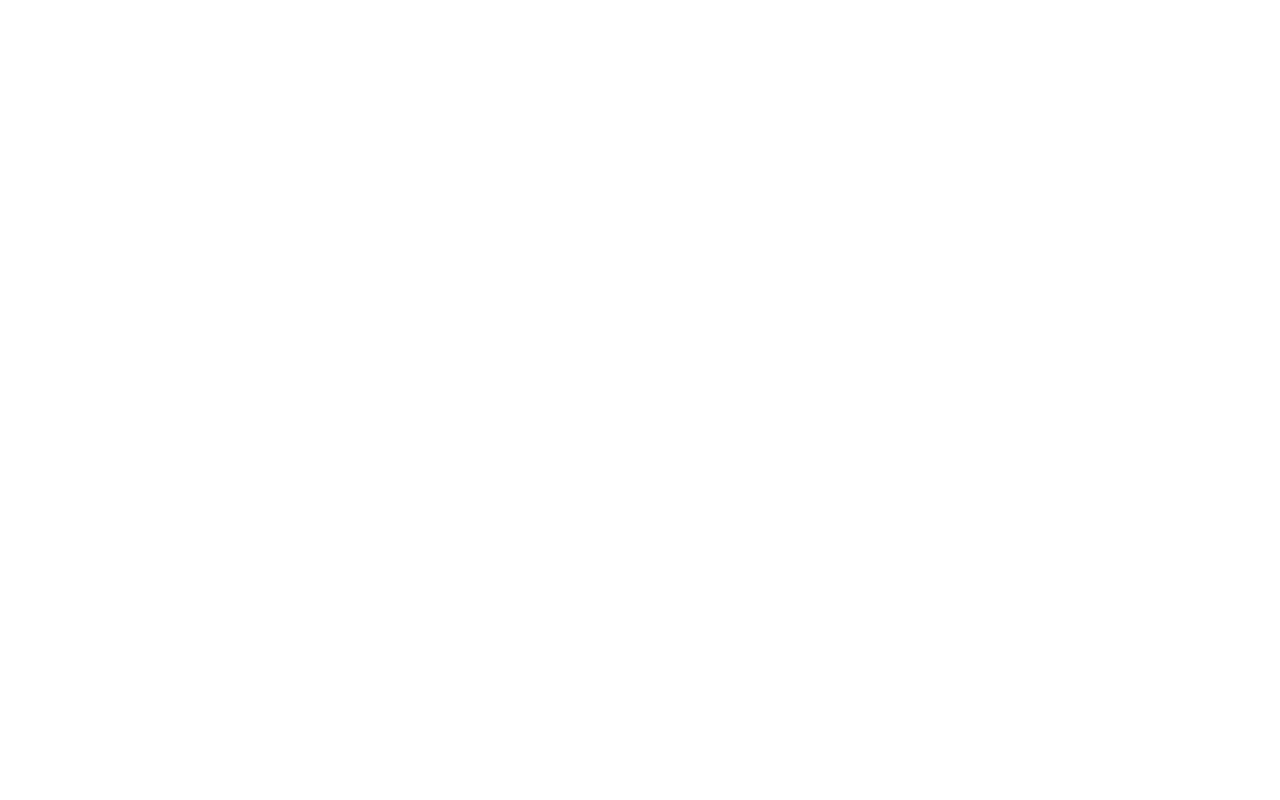
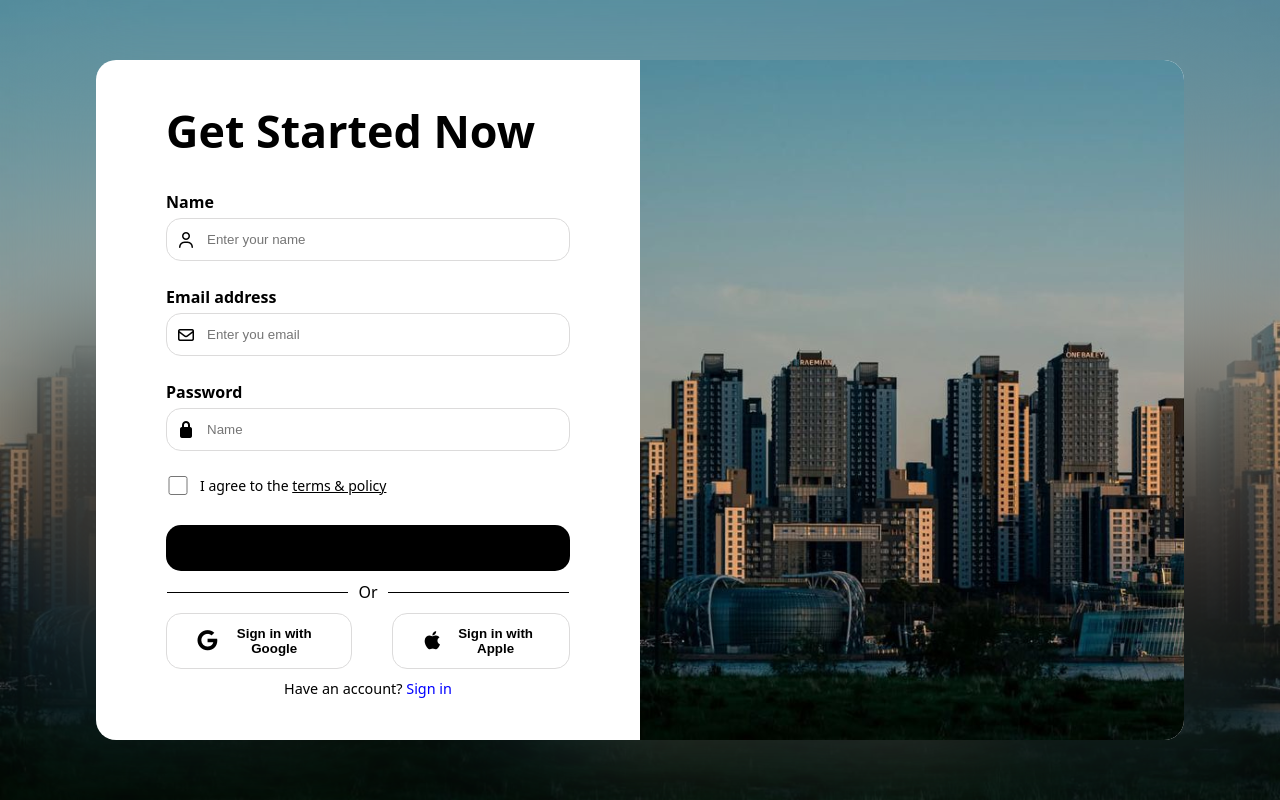
Before and after one commit to mc0749050/Signup-Page-UI, a plain HTML site: page index.html in a window 1280 px wide. Drawn offline with Linux system fonts and the light colour scheme.

Commit message:
Project completed

```diff
--- a/index.html
+++ b/index.html
@@ -1,11 +1,87 @@
-<!DOCTYPE html>
+<!doctype html>
 <html lang="en">
-<head>
-    <meta charset="UTF-8">
-    <meta name="viewport" content="width=device-width, initial-scale=1.0">
+  <head>
+    <meta charset="UTF-8" />
+    <meta name="viewport" content="width=device-width, initial-scale=1.0" />
     <title>Signup</title>
-</head>
-<body>
+    <link rel="stylesheet" href="style.css" />
+    <link
+      rel="stylesheet"
+      href="https://cdnjs.cloudflare.com/ajax/libs/font-awesome/7.3.1/css/all.min.css"
+      integrity="sha512-QeR2VH+lsBE5LSAe1Q5EnTBbe7XTBubt8dG93Y7gidSgdMCr8nVqKcfKAMyN96SV8KDbZVTDXChatu5G2KQGzg=="
+      crossorigin="anonymous"
+      referrerpolicy="no-referrer"
+    />
+  </head>
+  <body>
+    <div class="container">
+      <!-- form section -->
+      <div class="left">
+        <h1>Get Started Now</h1>
+        <div class="form">
+          <div class="form-input">
+            <label class="input-label" for="name">Name</label>
+            <div class="inner-input">
+              <input
+                class="input-box"
+                type="text"
+                id="name"
+                placeholder="Enter your name"
+              />
+              <i class="fa-regular fa-user"></i>
+            </div>
+          </div>
+          <div class="form-input">
+            <label class="input-label" for="email">Email address</label>
+            <div class="inner-input">
+              <input
+                class="input-box"
+                type="email"
+                id="email"
+                placeholder="Enter you email"
+              />
+              <i class="fa-regular fa-envelope"></i>
+            </div>
+          </div>
+          <div class="form-input">
+            <label class="input-label" for="password">Password</label>
+            <div class="inner-input">
+              <input
+                class="input-box"
+                type="password"
+                id="password"
+                placeholder="Name"
+              />
+              <i class="fa-solid fa-lock"></i>
+            </div>
+          </div>
 
-</body>
+          <div class="check-box">
+            <input type="checkbox" name="checkbox" id="checkbox" />
+            <label for="checkbox">
+              I agree to the <span>terms & policy</span>
+            </label>
+          </div>
+        </div>
+
+        <button class="signup-btn">Signup</button>
+
+        <div class="underline">
+            <div class="line"></div>
+            <span>Or</span>
+            <div class="line"></div>
+        </div>
+
+        <div class="other-login">
+            <button class="btn"><i class="fa-brands fa-google"></i> Sign in with Google</button>
+            <button class="btn"><i class="fa-brands fa-apple"></i> Sign in with Apple</button>
+        </div>
+
+        <p class="p-tag">Have an account? <span>Sign in</span></p>
+      </div>
+
+      <!-- image side -->
+      <div class="right"></div>
+    </div>
+  </body>
 </html>
--- a/style.css
+++ b/style.css
@@ -0,0 +1,189 @@
+*{
+    margin: 0;
+    padding: 0;
+    box-sizing: border-box;
+}
+
+html, body{
+    height: 100%;
+    width: 100%;
+}
+
+body{
+    background-image: url("./bg.jpg");
+    background-repeat: no-repeat;
+    background-size: cover;
+    backdrop-filter: blur(60px);
+    display: flex;
+    justify-content: center;
+    align-items: center;
+    font-family: system-ui, -apple-system, BlinkMacSystemFont, 'Segoe UI', Roboto, Oxygen, Ubuntu, Cantarell, 'Open Sans', 'Helvetica Neue', sans-serif;
+    user-select: none;
+}
+
+.container{
+    width: 85%;
+    height: 85%;
+    background-color: #fff;
+    border-radius: 20px;
+    display: flex;
+}
+
+.container .left, .right{
+    width: 50%;
+    height: 100%;
+}
+
+.left{
+    border-radius: 20px 0px 0px 20px;
+    padding: 40px 70px;
+}
+
+.right{
+    border-radius: 0px 20px 20px 0px;
+    background-image: url("./bg.jpg");
+    background-size: cover;
+    background-repeat: no-repeat;
+}
+
+.left h1{
+    font-size: 2.8rem;
+}
+
+.left .form{
+    width: 100%;
+    display: flex;
+    flex-direction: column;
+    gap: 25px;
+    margin: 30px 0px;
+}
+
+.left .form .form-input{
+    display: flex;
+    flex-direction: column;
+    gap: 5px;
+}
+
+.left .form .form-input .inner-input{
+    display: flex;
+    position: relative;
+}
+
+.left .form .form-input .input-label{
+    font-size: 1rem;
+    font-weight: 600;
+}
+
+.left .form .form-input .input-box{
+    width: 100%;
+    padding: 13px 40px;
+    border-radius: 15px;
+    border: 1px solid rgb(220, 219, 219);
+    background: transparent;
+    color: black;
+}
+
+.left .form .form-input i{
+   position: absolute;
+   top: 50%;
+   transform: translateY(-50%);
+   left: 10px;
+}
+
+.check-box{
+    display: flex;
+    font-size: 14px;
+    gap: 10px;
+}
+
+.check-box label{
+    cursor: pointer;
+}
+
+.check-box label span{
+    text-decoration: underline;
+    font-weight: 500;
+    text-decoration-thickness: 1px;
+}
+
+#checkbox{
+    cursor: pointer;
+    width: 1.5rem;
+    accent-color: black;
+}
+
+.signup-btn{
+    background: #000;
+    border: none;
+    width: 100%;
+    padding: 12px;
+    cursor: pointer;
+    font-size: 1.2rem;
+    font-weight: 500;
+    border-radius: 15px;
+}
+
+.signup-btn:hover{
+    opacity: 80%;
+}
+
+.underline{
+    display: flex;
+    width: 100%;
+    justify-content: center;
+    align-items: center;
+    gap: 10px;
+    margin: 10px 0px;
+}
+
+.underline .line{
+    width: 45%;
+    height: 1px;
+    background: #000;
+}
+
+.other-login{
+    width: 100%;
+    display: flex;
+    align-items: center;
+    justify-content: center;
+    gap: 40px;
+}
+
+.other-login .btn{
+     border: 1px solid rgb(220, 219, 219);
+    background: transparent;
+    color: black;
+    padding: 12px 30px;
+    cursor: pointer;
+    border-radius: 15px;
+    display: flex;
+    justify-content: center;
+    align-items: center;
+    gap: 10px;
+    font-weight: 600;
+}
+
+.other-login .btn:hover{
+    background: black;
+    color: white;
+}
+
+.other-login .btn i{
+    font-size: 1.3rem;
+}
+.p-tag{
+    text-align: center;
+    font-size: 0.9rem;
+    margin: 10px 0px;
+}
+
+.p-tag span{
+    color: blue;
+    cursor: pointer;
+    font-weight: 500;
+}
+
+.p-tag span:hover{
+    text-decoration: underline;
+}
```
Also changed, not shown: bg.jpg (added), refranceImage.jpeg (renamed from WhatsApp Image 2026-10-12 at 4.13.44 PM.jpeg).
